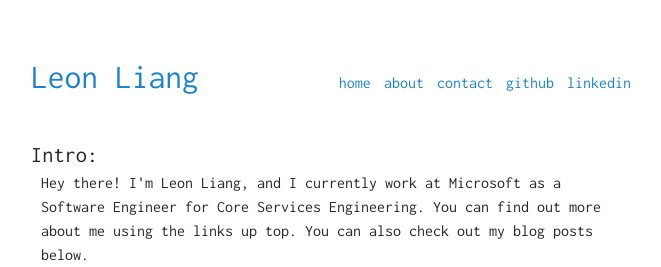
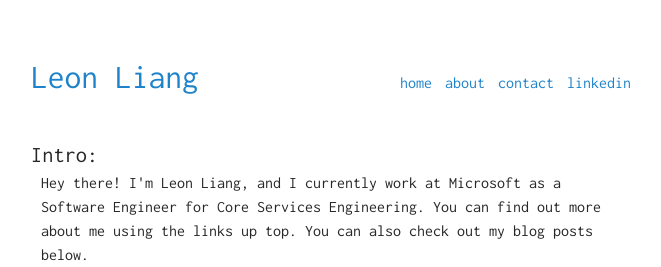
Before and after one commit to leonliang0395/leonliang0395.github.io, a Jekyll site: the page built from index.html, in a window 1280 px wide. Shown: the top 267 px of the page, without its empty margins (309-970 px from the left). Built offline with Jekyll 4.4.1, drawn with Linux system fonts in a browser that asks for light colours.

Commit message:
Removed from navigation

```diff
--- a/_data/navigation.yml
+++ b/_data/navigation.yml
@@ -7,8 +7,5 @@
 - title: contact
   url: mailto:leonliang0395@gmail.com
 
-- title: github
-  url: https://github.com/leonliang0395
-
 - title: linkedin
   url: https://linkedin.com/in/leonliang0395
```
